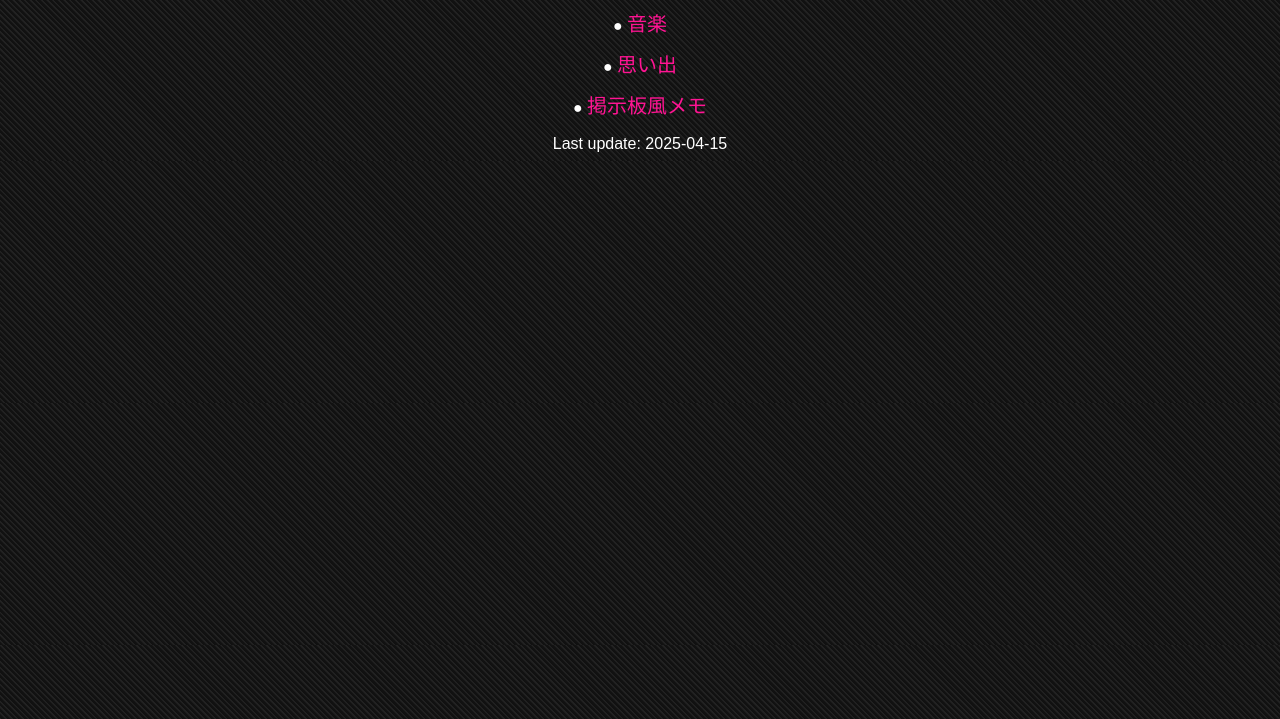
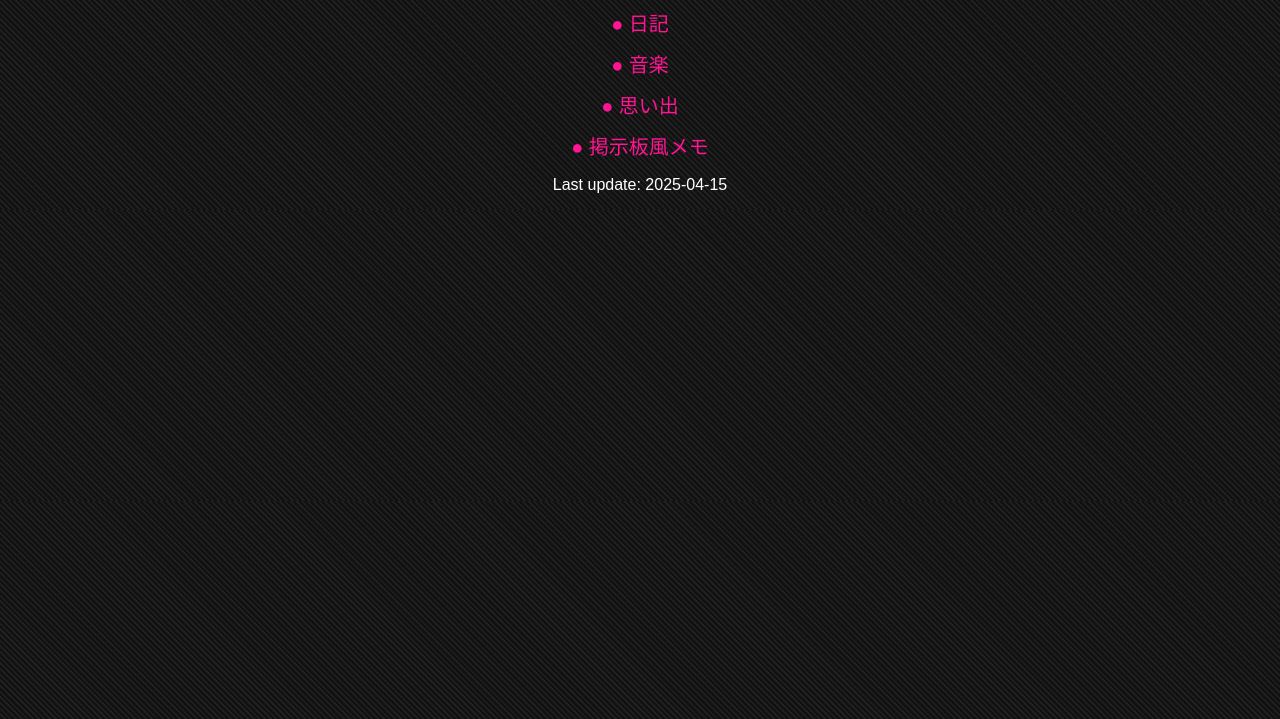
Before and after one commit to soramaru-p/soramaru.github.io, a plain HTML site: page index.html in a window 1280 px wide. Shown: the part 81-800 px from the top of the page. Drawn offline with Linux system fonts and the light colour scheme.

Commit message:
Update index.html

```diff
--- a/index.html
+++ b/index.html
@@ -3,19 +3,27 @@
 <head>
   <meta charset="UTF-8">
   <title>そらまるの部屋</title>
-  <meta name="viewport" content="width=device-width, initial-scale=1.0">
   <link rel="stylesheet" href="style.css">
 </head>
 <body>
-  <div class="header">◆ そらまるの部屋 ◆</div>
-  <div class="menu">
-    <ul>
-      <li>● <a href="diary.html">日記</a></li>
-      <li>● <a href="#">音楽</a></li>
-      <li>● <a href="#">思い出</a></li>
-      <li>● <a href="#">掲示板風メモ</a></li>
-    </ul>
-  </div>
-  <div class="footer">Last update: 2025-04-15</div>
+  <h1>◆ そらまるの部屋 ◆</h1>
+  <ul>
+    <li><a href="diary.html">● 日記</a></li>
+    <li><a href="#">● 音楽</a></li>
+    <li><a href="#">● 思い出</a></li>
+    <li><a href="#">● 掲示板風メモ</a></li>
+  </ul>
+  <p>Last update: 2025-04-15</p>
+
+  <script>
+    for (let i = 0; i < 100; i++) {
+      const drop = document.createElement("div");
+      drop.className = "raindrop";
+      drop.style.left = Math.random() * 100 + "vw";
+      drop.style.animationDelay = Math.random() + "s";
+      drop.style.animationDuration = (0.5 + Math.random()) + "s";
+      document.body.appendChild(drop);
+    }
+  </script>
 </body>
 </html>
```
